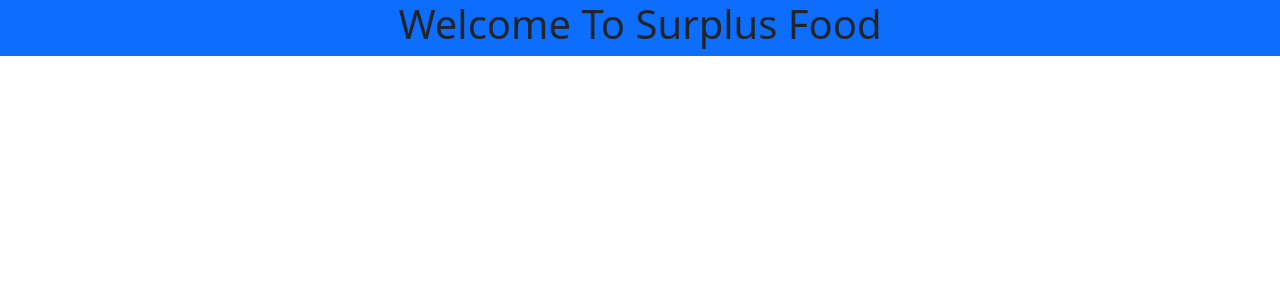
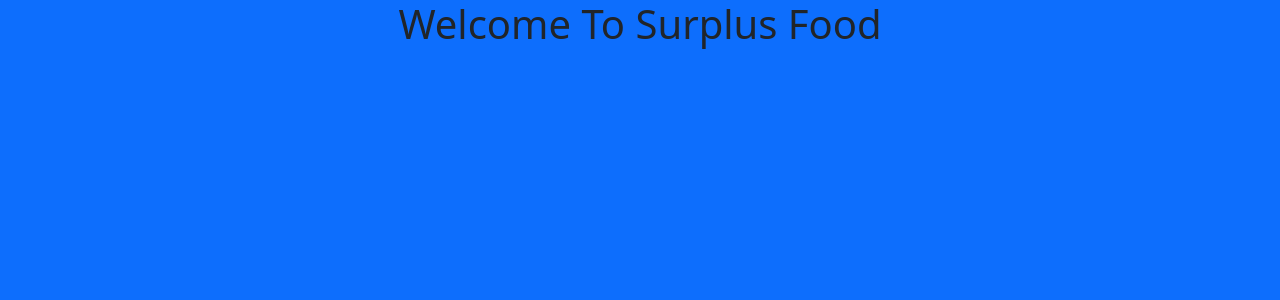
Before and after one commit to ajadimayowa/surplusfood-website, a React (Create React App) app: page / in a window 1280 px wide. Shown: the top 300 px of the page. Built offline with nearby package versions, Linux system fonts and the light colour scheme.

Commit message:
initial  commit

```diff
--- a/src/App.tsx
+++ b/src/App.tsx
@@ -6,7 +6,7 @@ import { useLocation, useNavigate } from 'react-router-dom';
 function App() {
   return (
     <div className="App">
-      <Container fluid className='bg-primary "min-vh-100"'>
+      <Container fluid className='bg-primary min-vh-100'>
         <Row className='justify-content-center'>
           <h1>Welcome To Surplus Food</h1>
         </Row>
```
